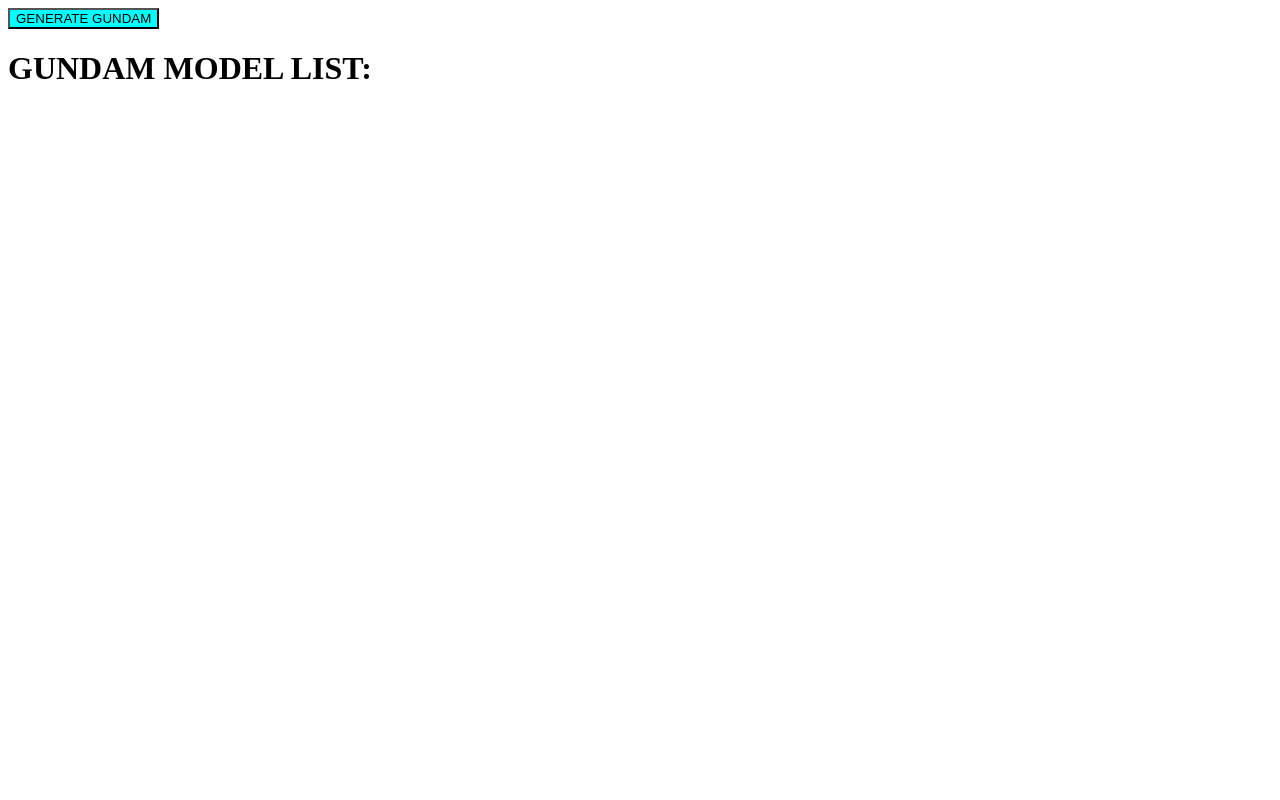
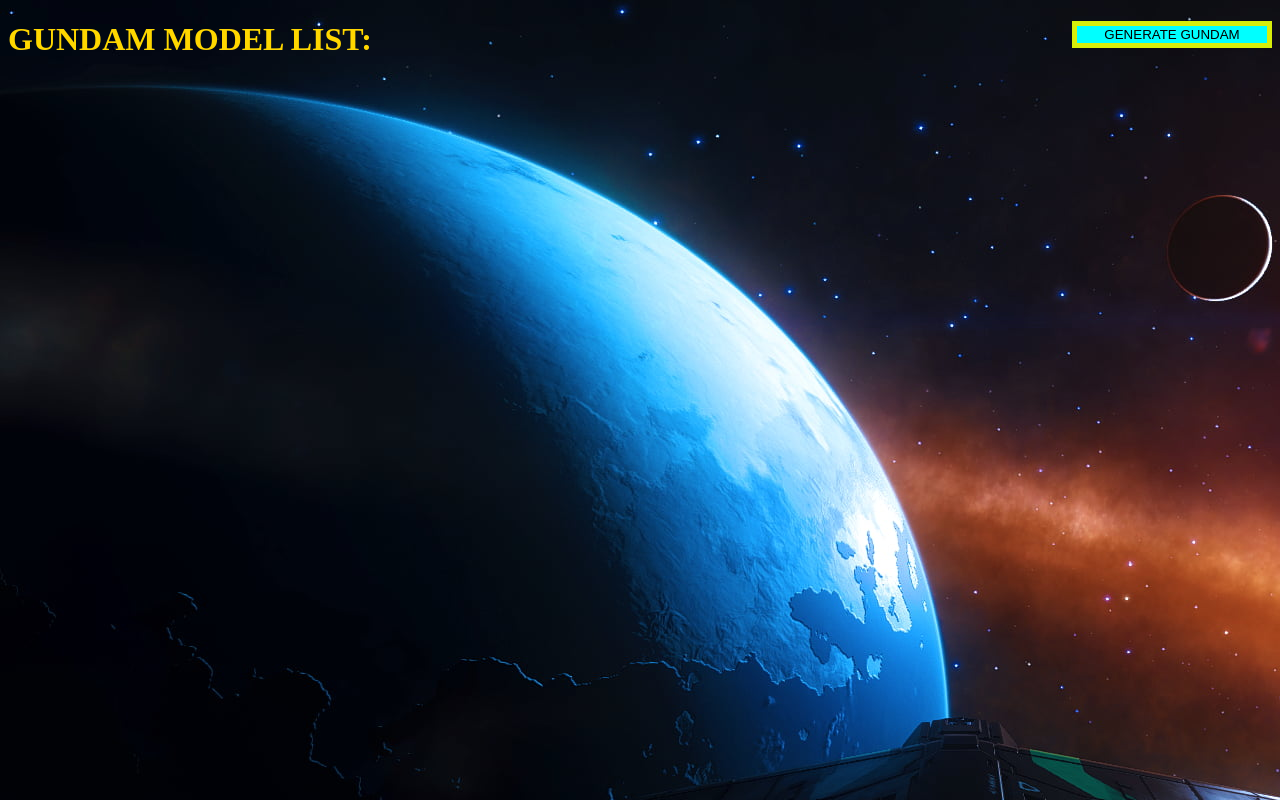
Before and after one commit to TrungCorp/GundamAPI, a plain HTML site: page index.html in a window 1280 px wide. Drawn offline with Linux system fonts and the light colour scheme; no server answers.

Commit message:
add background image, change h1 color

```diff
--- a/gundamApi.css
+++ b/gundamApi.css
@@ -1,3 +1,13 @@
 .gundam-button{
     background-color: cyan;
+    width: 200px;
+    overflow:  hidden;
+    border: 5px solid #d7ee0b;
+    clear: both;
+    float: right;
 }
+
+body
+{
+    background-image: url('./pictures/1gundampic1.jpg');
+}
--- a/index.html
+++ b/index.html
@@ -7,7 +7,7 @@
 
     <body>
         <button type="button" class="gundam-button">GENERATE GUNDAM</button>
-        <h1>GUNDAM MODEL LIST:</h1>
+        <h1 style="color: gold">GUNDAM MODEL LIST:</h1>
         <div id="gundam-models">
 
         </div>
```
Also changed, not shown: pictures/1gundampic1.jpg (added).
